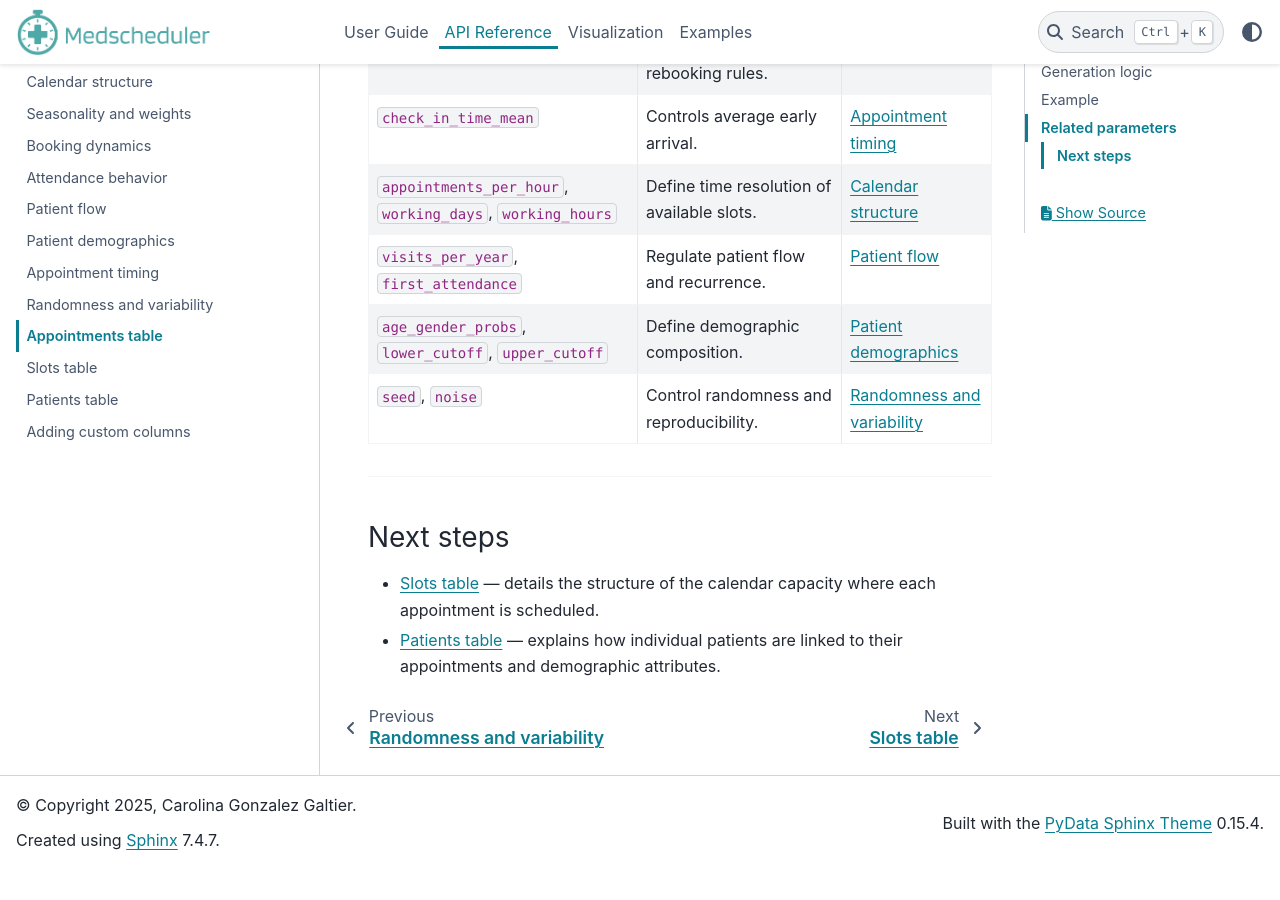
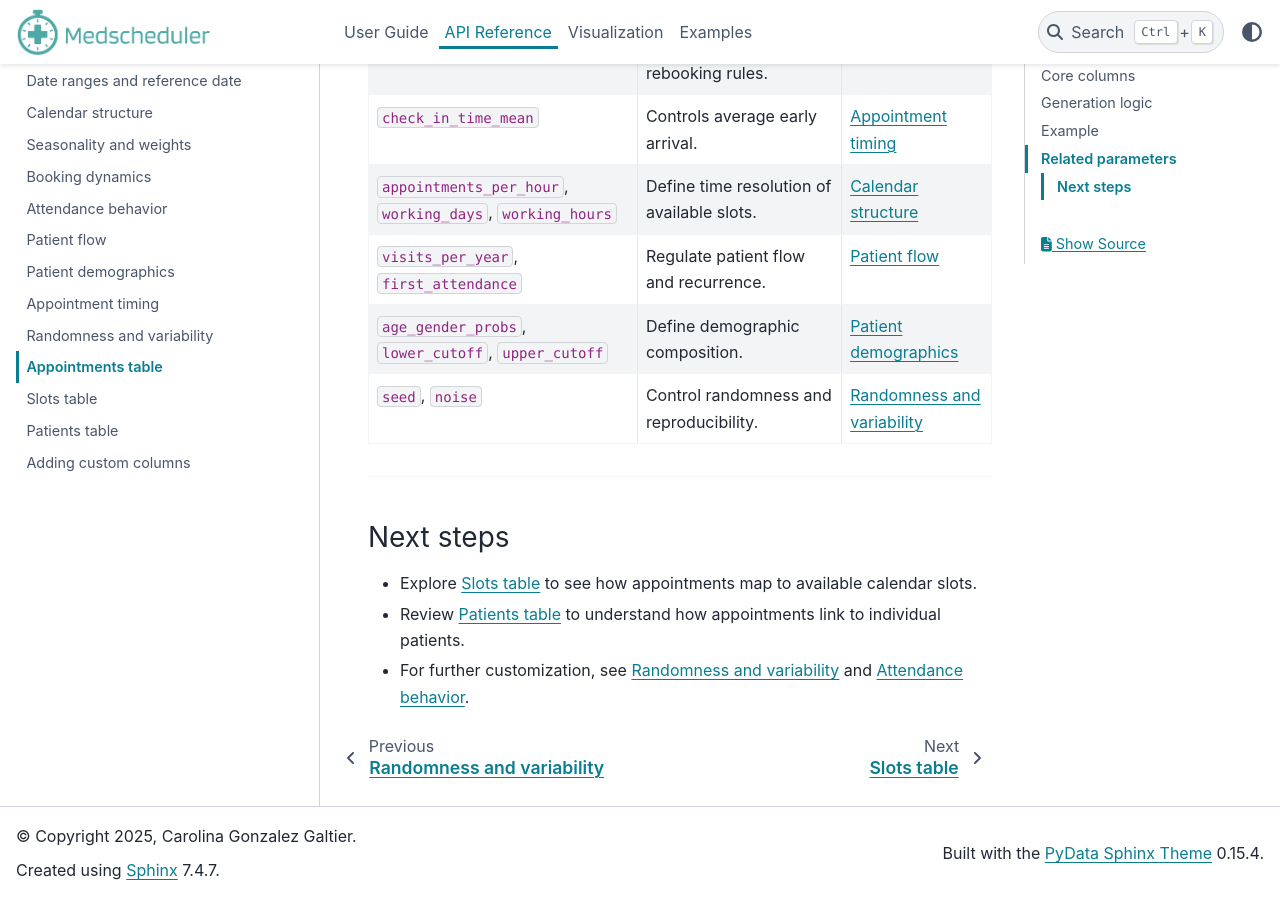
Before and after one commit to carogaltier/medscheduler, a Sphinx documentation site: the page built from docs/api-reference/appointments_table.md, in a window 1280 px wide and 900 px high, scrolled down 4127 px. Built offline with Sphinx 7.4.7 and the PyData theme 0.15.4, drawn with Linux system fonts in a browser that asks for light colours; before the commit the page ends 4996 px from its top, so only the background shows below that.

Commit message:
Update appointments_table.md

```diff
--- a/docs/api-reference/appointments_table.md
+++ b/docs/api-reference/appointments_table.md
@@ -110,6 +110,6 @@
 ---
 
 ### Next steps
-
-- {doc}`slots_table` — details the structure of the calendar capacity where each appointment is scheduled.
-- {doc}`patients_table` — explains how individual patients are linked to their appointments and demographic attributes.
+- Explore {doc}`slots_table` to see how appointments map to available calendar slots.
+- Review {doc}`patients_table` to understand how appointments link to individual patients.
+- For further customization, see {doc}`randomness_and_noise` and {doc}`attendance_behavior`.
```
